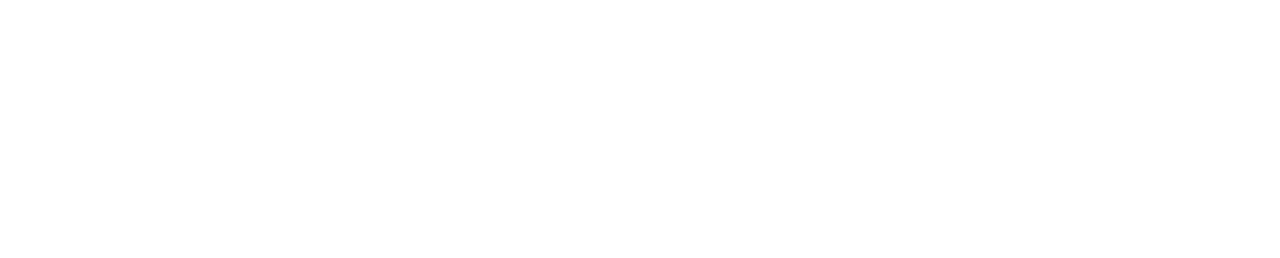
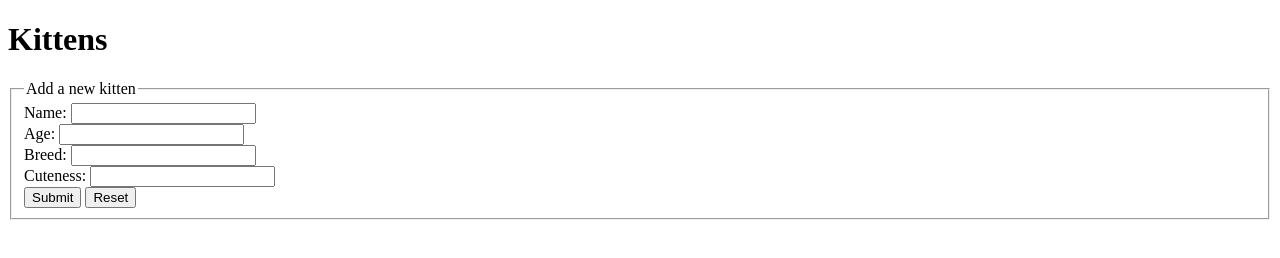
Before and after one commit to MichalBroos/TDP-10_WebDevelopment, a plain HTML site: page kittens.html in a window 1280 px wide. Drawn offline with nearby package versions, Linux system fonts and the light colour scheme; no server answers.

Commit message:
Add HTML form for adding a new kitten C in Kittens CRUD

```diff
--- a/kittens.html
+++ b/kittens.html
@@ -10,6 +10,27 @@
         crossorigin="anonymous" referrerpolicy="no-referrer"></script>
 </head>
 <body>
+    <h1>Kittens</h1>
+    <form id="kittenForm">
+        <fieldset>
+            <legend>Add a new kitten</legend>
+
+            <label for="kittenName">Name:</label>
+            <input type="text" name="kittenName" id="kittenName">
+            <br>
+            <label for="kittenAge">Age:</label>
+            <input type="number" name="kittenAge" id="kittenAge">
+            <br>
+            <label for="kittenBreed">Breed:</label>
+            <input type="text" name="kittenBreed" id="kittenBreed">
+            <br>
+            <label for="kittenCuteness">Cuteness:</label>
+            <input type="number" name="kittenCuteness" id="kittenCuteness">
+            <br>
+            <button type="submit">Submit</button>
+            <button type="reset">Reset</button>
+        </fieldset>
+    </form>
     <script type="text/javascript" src="kittens.js"></script>
 </body>
 </html>
--- a/kittens.js
+++ b/kittens.js
@@ -1 +1,11 @@
 "use strict"
+axios.get("http://localhost:4494/kitten/getAll")
+    .then(response => {
+        //
+    })
+    .catch(error => console.error(err));
+
+/* Notes:
+age < 0 ? 0 : age
+reset using loop and wipe all input children of form - no need button type reset in html does this for you
+*/
```
